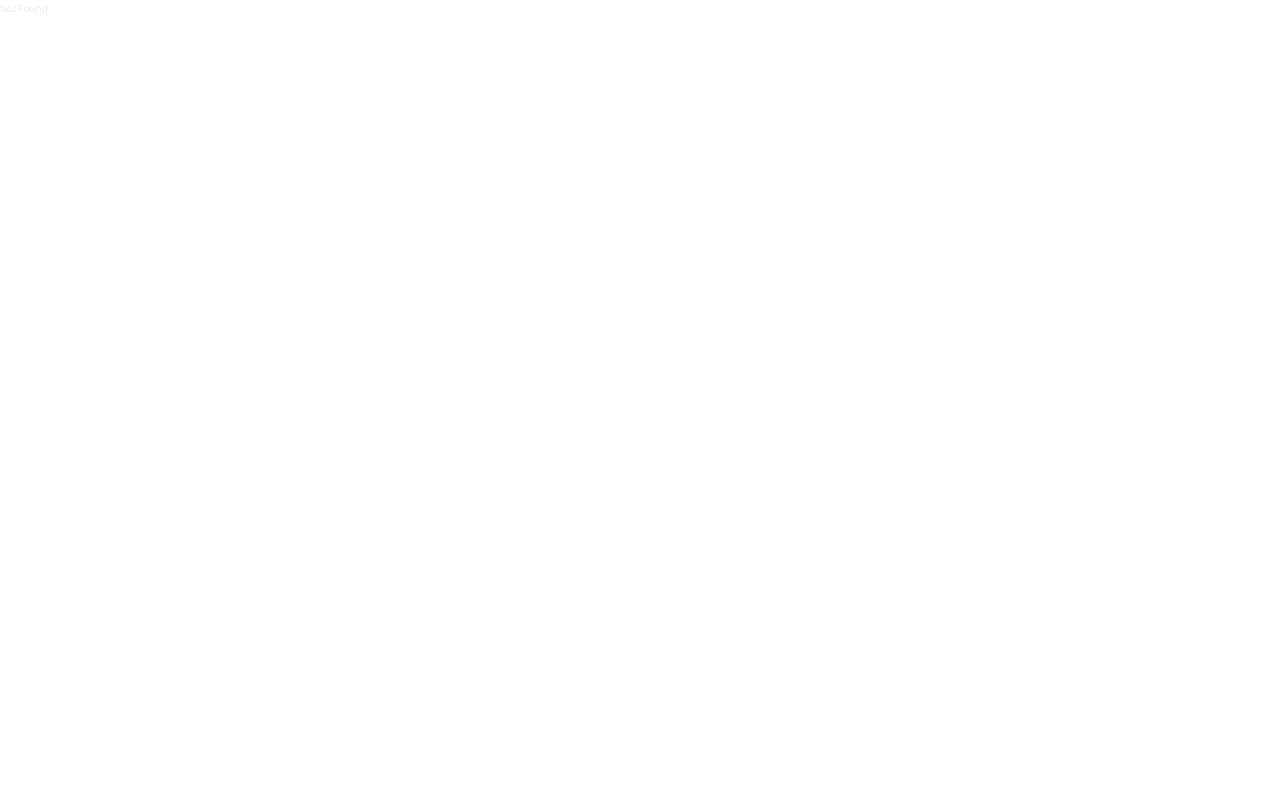
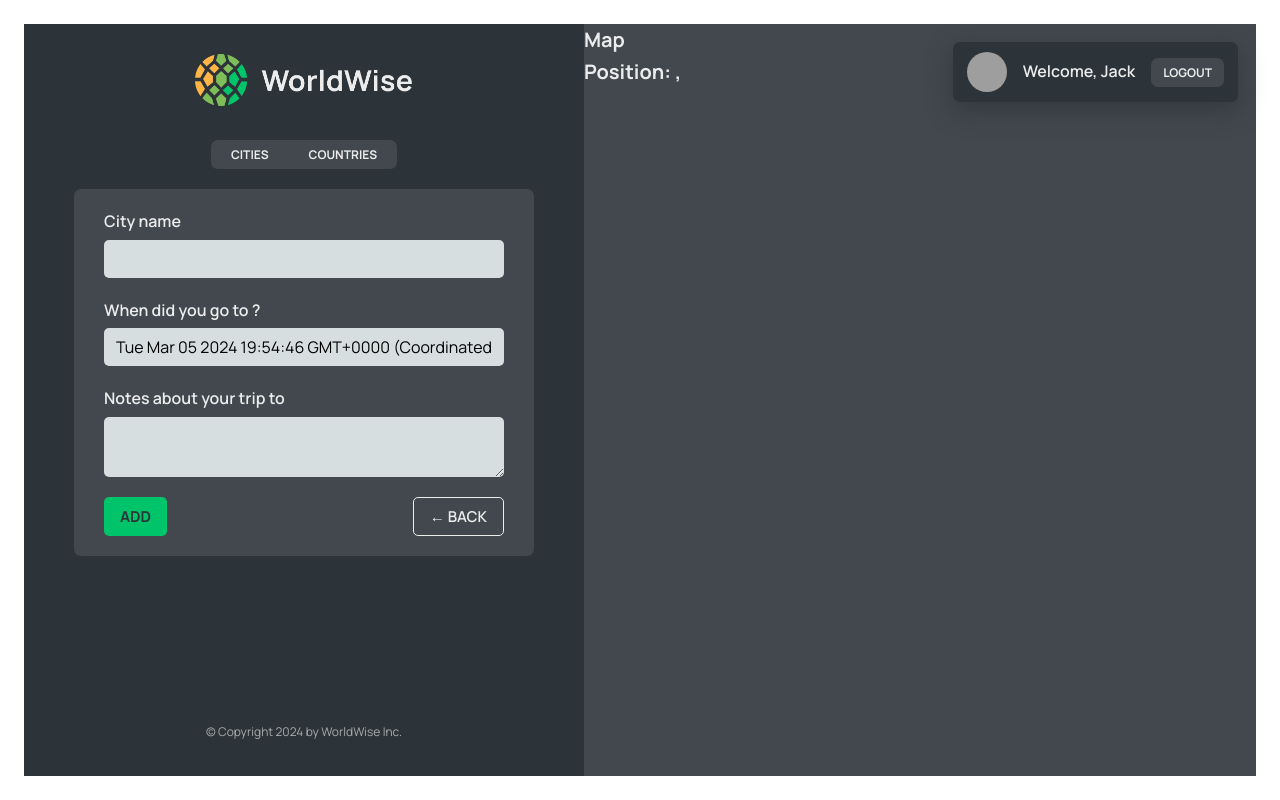
Before and after one commit to cyro17/worldwise, a React (Vite) app: page /app/form in a window 1280 px wide. Built offline with nearby package versions, Linux system fonts and the light colour scheme; data requests are answered from the project's data file; grey boxes are pictures that could not be loaded.

Commit message:
Programmatic Navigation with useNavigate() hook

```diff
--- a/package.json
+++ b/package.json
@@ -7,9 +7,11 @@
     "dev": "vite",
     "build": "vite build",
     "lint": "eslint . --ext js,jsx --report-unused-disable-directives --max-warnings 0",
-    "preview": "vite preview"
+    "preview": "vite preview",
+    "server": "json-server --watch data/cities.json --port 8000"
   },
   "dependencies": {
+    "json-server": "^1.0.0-alpha.23",
     "react": "^18.2.0",
     "react-dom": "^18.2.0",
     "react-router-dom": "^6.22.2"
--- a/src/App.jsx
+++ b/src/App.jsx
@@ -6,16 +6,51 @@ import Login from "./pages/Login";
 import AppLayout from "./pages/AppLayout";
 import HomePage from "./pages/HomePage";
 import Pricing from "./pages/Pricing";
+import CityList from "./components/CityList";
+import CountryList from "./components/CountryList";
+import Form from "./components/Form";
+import { useEffect, useState } from "react";
+import City from "./components/City";
 
 function App() {
+  const [cities, setCities] = useState({});
+  const [isLoading, setIsLoading] = useState(false);
+
+  useEffect(function () {
+    async function fetchCities() {
+      try {
+        setIsLoading(true);
+        const res = await fetch("http://localhost:8000/cities");
+        const data = await res.json();
+        setCities(data);
+      } catch {
+        alert("There was an error loading data...");
+      } finally {
+        setIsLoading(false);
+      }
+    }
+    fetchCities();
+  }, []);
+
   return (
     <BrowserRouter>
       <Routes>
-        <Route path="/" element={<HomePage />} />
-        <Route path="app" element={<AppLayout />} />
+        <Route index element={<HomePage />} />
         <Route path="product" element={<Product />} />
         <Route path="pricing" element={<Pricing />} />
         <Route path="login" element={<Login />} />
+        <Route path="app" element={<AppLayout />}>
+          <Route
+            path="cities"
+            element={<CityList cities={cities} isLoading={isLoading} />}
+          />
+          <Route
+            path="countries"
+            element={<CountryList cities={cities} isLoading={isLoading} />}
+          />
+          <Route path="cities/:id" element={<City />} />
+          <Route path="form" element={<Form />} />
+        </Route>
         <Route path="*" element={<NotFound />} />
       </Routes>
     </BrowserRouter>
--- /dev/null
+++ b/src/components/BackButton.jsx
@@ -0,0 +1,20 @@
+import { useNavigate } from "react-router-dom";
+import Button from "./Button";
+
+function BackButton() {
+  const navigate = useNavigate();
+
+  return (
+    <Button
+      type="back"
+      onClick={(e) => {
+        e.preventDefault();
+        navigate(-1);
+      }}
+    >
+      &larr; Back
+    </Button>
+  );
+}
+
+export default BackButton;
--- /dev/null
+++ b/src/components/BackButton.module.css
@@ -0,0 +1,35 @@
+.btn {
+  color: inherit;
+  text-transform: uppercase;
+  padding: 0.8rem 1.6rem;
+  font-family: inherit;
+  font-size: 1.5rem;
+  border: none;
+  border-radius: 5px;
+  cursor: pointer;
+}
+
+.primary {
+  font-weight: 700;
+  background-color: var(--color-brand--2);
+  color: var(--color-dark--1);
+}
+
+.back {
+  font-weight: 600;
+  background: none;
+  border: 1px solid currentColor;
+}
+
+.position {
+  font-weight: 700;
+  position: absolute;
+  z-index: 1000;
+  font-size: 1.4rem;
+  bottom: 4rem;
+  left: 50%;
+  transform: translateX(-50%);
+  background-color: var(--color-brand--2);
+  color: var(--color-dark--1);
+  box-shadow: 0 0.4rem 1.2rem rgba(36, 42, 46, 0.16);
+}
--- /dev/null
+++ b/src/components/Button.jsx
@@ -0,0 +1,11 @@
+import styles from "./Button.module.css";
+
+function Button({ children, onClick, type }) {
+  return (
+    <button onClick={onClick} className={`${styles.btn} ${styles[type]}`}>
+      {children}
+    </button>
+  );
+}
+
+export default Button;
--- a/src/components/City.jsx
+++ b/src/components/City.jsx
@@ -1,4 +1,6 @@
 import styles from "./City.module.css";
+import BackButton from "./BackButton";
+import { useParams } from "react-router-dom";
 
 const formatDate = (date) =>
   new Intl.DateTimeFormat("en", {
@@ -9,6 +11,8 @@ const formatDate = (date) =>
   }).format(new Date(date));
 
 function City() {
+  const { id } = useParams();
+
   // TEMP DATA
   const currentCity = {
     cityName: "Lisbon",
@@ -52,7 +56,7 @@ function City() {
       </div>
 
       <div>
-        <ButtonBack />
+        <BackButton />
       </div>
     </div>
   );
--- /dev/null
+++ b/src/components/CityItem.jsx
@@ -0,0 +1,36 @@
+import { Link } from "react-router-dom";
+import styles from "./CityItem.module.css";
+
+const formatDate = (date) =>
+  new Intl.DateTimeFormat("en", {
+    day: "numeric",
+    month: "long",
+    year: "numeric",
+    weekday: "long",
+  }).format(new Date(date));
+
+function CityItem({ city }) {
+  const { cityName, emoji, date, id, position } = city;
+
+  function handleClick(e) {
+    e.preventDefault();
+  }
+
+  return (
+    <li>
+      <Link
+        className={`${styles.cityItem} ${styles["cityItem--active"]}`}
+        to={`${id}?lat=${position.lat}&lng=${position.lng}`}
+      >
+        <span className={styles.emoji}>{emoji}</span>
+        <h3 className={styles.name}>{cityName}</h3>
+        <time className={styles.date}>({formatDate(date)})</time>
+        <button className={styles.deleteBtn} onClick={handleClick}>
+          &times;
+        </button>
+      </Link>
+    </li>
+  );
+}
+
+export default CityItem;
--- /dev/null
+++ b/src/components/CityList.jsx
@@ -0,0 +1,24 @@
+/* eslint-disable react/prop-types */
+/* eslint-disable no-unused-vars */
+import Spinner from "./Spinner";
+import styles from "./CityList.module.css";
+import CityItem from "./CityItem";
+import Message from "./Message";
+
+function CityList({ cities, isLoading }) {
+  if (isLoading) return <Spinner />;
+  if (!cities.length)
+    return (
+      <Message message="Add your first city by clicking on a city on the map" />
+    );
+
+  return (
+    <ul className={styles.cityList}>
+      {cities.map((city) => (
+        <CityItem city={city} key={city.id} />
+      ))}
+    </ul>
+  );
+}
+
+export default CityList;
--- /dev/null
+++ b/src/components/Country.jsx
@@ -0,0 +1,5 @@
+function Country() {
+  return <div></div>;
+}
+
+export default Country;
--- /dev/null
+++ b/src/components/CountryList.jsx
@@ -0,0 +1,29 @@
+import Spinner from "./Spinner";
+import styles from "./CountryList.module.css";
+import CountryItem from "./CountryItem";
+import Message from "./Message";
+
+function CountryList({ cities, isLoading }) {
+  if (isLoading) return <Spinner />;
+
+  if (!cities.length)
+    return (
+      <Message message="Add your first city by clicking on a city on the map" />
+    );
+
+  const countries = cities.reduce((arr, city) => {
+    if (!arr.map((el) => el.country).includes(city.country))
+      return [...arr, { country: city.country, emoji: city.emoji }];
+    else return arr;
+  }, []);
+
+  return (
+    <ul className={styles.countryList}>
+      {countries.map((country) => (
+        <CountryItem country={country} key={country.country} />
+      ))}
+    </ul>
+  );
+}
+
+export default CountryList;
--- a/src/components/Form.jsx
+++ b/src/components/Form.jsx
@@ -1,8 +1,10 @@
 // "https://api.bigdatacloud.net/data/reverse-geocode-client?latitude=0&longitude=0"
 
 import { useState } from "react";
+import Button from "./Button";
 
 import styles from "./Form.module.css";
+import { useNavigate } from "react-router-dom";
 
 export function convertToEmoji(countryCode) {
   const codePoints = countryCode
@@ -13,6 +15,7 @@ export function convertToEmoji(countryCode) {
 }
 
 function Form() {
+  const navigate = useNavigate();
   const [cityName, setCityName] = useState("");
   const [country, setCountry] = useState("");
   const [date, setDate] = useState(new Date());
@@ -49,8 +52,16 @@ function Form() {
       </div>
 
       <div className={styles.buttons}>
-        <button>Add</button>
-        <button>&larr; Back</button>
+        <Button type="primary">Add</Button>
+        <Button
+          type="back"
+          onClick={(e) => {
+            e.preventDefault();
+            navigate(-1);
+          }}
+        >
+          &larr; Back
+        </Button>
       </div>
     </form>
   );
--- a/src/components/Map.jsx
+++ b/src/components/Map.jsx
@@ -1,7 +1,21 @@
+import { useNavigate, useSearchParams } from "react-router-dom";
 import styles from "./Map.module.css";
 
 function Map() {
-  return <div className={styles.mapContainer}>Map</div>;
+  const navigate = useNavigate();
+
+  const [searchParams, setSearchParams] = useSearchParams();
+  const lat = searchParams.get("lat");
+  const lng = searchParams.get("lng");
+
+  return (
+    <div className={styles.mapContainer} onClick={() => navigate("form")}>
+      <h1>Map</h1>
+      <h1>
+        Position: {lat},{lng}
+      </h1>
+    </div>
+  );
 }
 
 export default Map;
```
Also changed, not shown: 2 other files (tests, documents, lock files or other folders).
